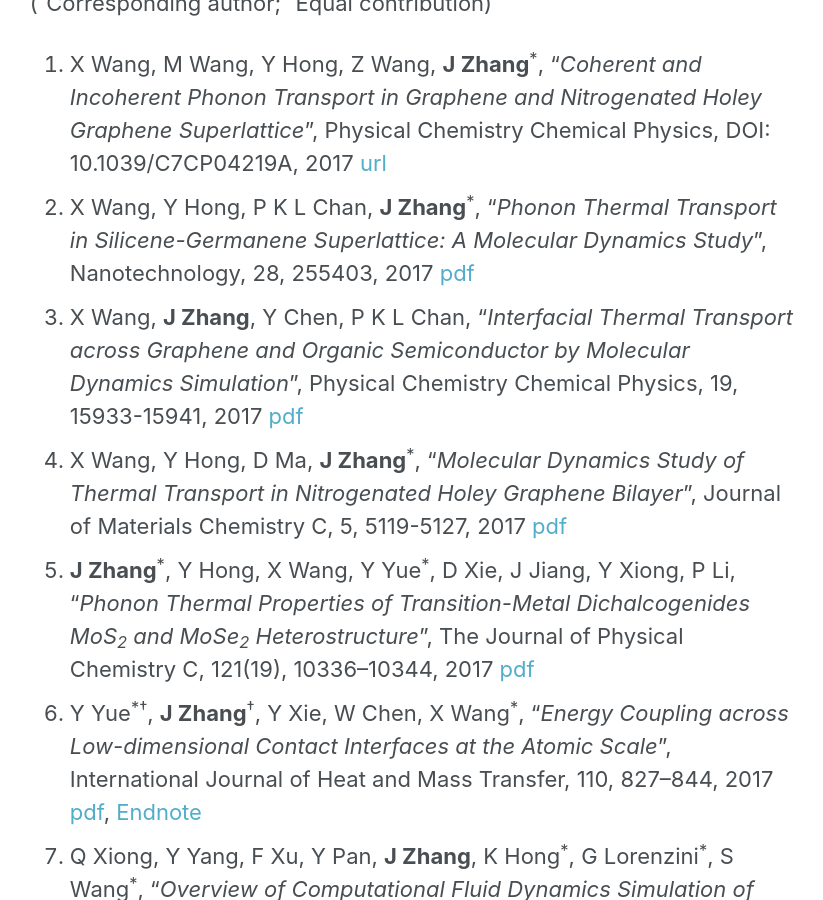
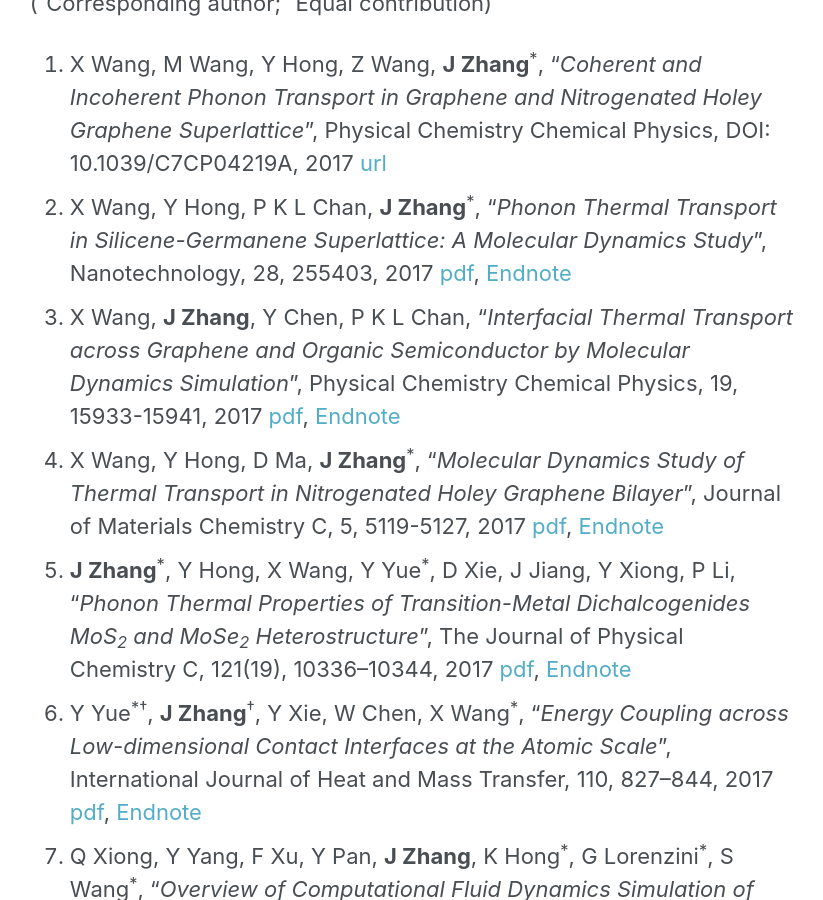
Before and after one commit to JingchaoZhang/JingchaoZhang.github.io, a Jekyll site: the page built from _pages/publications.md, in a window 1280 px wide and 900 px high, scrolled down 209 px. Shown: the whole window, without its empty margins (254-1077 px from the left). Built offline with Jekyll 4.4.1, drawn with Linux system fonts in a browser that asks for light colours.

Commit message:
Update publications.md

```diff
--- a/_pages/publications.md
+++ b/_pages/publications.md
@@ -8,10 +8,10 @@ author_profile: false
 (<sup>\*</sup>Corresponding author; <sup>†</sup>Equal contribution)
 
 1. X Wang, M Wang, Y Hong, Z Wang, **J Zhang**<sup>\*</sup>, "_Coherent and Incoherent Phonon Transport in Graphene and Nitrogenated Holey Graphene Superlattice_", Physical Chemistry Chemical Physics, DOI: 10.1039/C7CP04219A, 2017 [url](http://pubs.rsc.org/en/content/articlelanding/2017/cp/c7cp04219a#!divAbstract)
-1. X Wang, Y Hong, P K L Chan, **J Zhang**<sup>\*</sup>, "_Phonon Thermal Transport in Silicene-Germanene Superlattice: A Molecular Dynamics Study_", Nanotechnology, 28, 255403, 2017 [pdf](https://drive.google.com/file/d/0B3Yj4QkZpI-dWFZsdUFQei1GRjA/view?usp=sharing)
-1. X Wang, **J Zhang**, Y Chen, P K L Chan, "_Interfacial Thermal Transport across Graphene and Organic Semiconductor by Molecular Dynamics Simulation_", Physical Chemistry Chemical Physics, 19, 15933-15941, 2017 [pdf](https://drive.google.com/file/d/0B3Yj4QkZpI-dcE5WMFhwcF81cEE/view?usp=sharing)
-1. X Wang, Y Hong, D Ma, **J Zhang**<sup>\*</sup>, "_Molecular Dynamics Study of Thermal Transport in Nitrogenated Holey Graphene Bilayer_", Journal of Materials Chemistry C, 5, 5119-5127, 2017 [pdf](https://drive.google.com/file/d/0B3Yj4QkZpI-dS1RVdXlDRzJBMU0/view?usp=sharing)
-1. **J Zhang**<sup>\*</sup>, Y Hong, X Wang, Y Yue<sup>\*</sup>, D Xie, J Jiang, Y Xiong, P Li, "_Phonon Thermal Properties of Transition-Metal Dichalcogenides MoS<sub>2</sub> and MoSe<sub>2</sub> Heterostructure_", The Journal of Physical Chemistry C, 121(19), 10336–10344, 2017 [pdf](https://drive.google.com/file/d/0B3Yj4QkZpI-dSGYxSlRtLWxXRHc/view?usp=sharing)
+1. X Wang, Y Hong, P K L Chan, **J Zhang**<sup>\*</sup>, "_Phonon Thermal Transport in Silicene-Germanene Superlattice: A Molecular Dynamics Study_", Nanotechnology, 28, 255403, 2017 [pdf](https://drive.google.com/file/d/0B3Yj4QkZpI-dWFZsdUFQei1GRjA/view?usp=sharing), [Endnote](https://drive.google.com/uc?export=download&id=0B3Yj4QkZpI-dQm9Wd1Q4SjdSRUk)
+1. X Wang, **J Zhang**, Y Chen, P K L Chan, "_Interfacial Thermal Transport across Graphene and Organic Semiconductor by Molecular Dynamics Simulation_", Physical Chemistry Chemical Physics, 19, 15933-15941, 2017 [pdf](https://drive.google.com/file/d/0B3Yj4QkZpI-dcE5WMFhwcF81cEE/view?usp=sharing), [Endnote](https://drive.google.com/uc?export=download&id=0B3Yj4QkZpI-dNTFsMlpRbG82QVk)
+1. X Wang, Y Hong, D Ma, **J Zhang**<sup>\*</sup>, "_Molecular Dynamics Study of Thermal Transport in Nitrogenated Holey Graphene Bilayer_", Journal of Materials Chemistry C, 5, 5119-5127, 2017 [pdf](https://drive.google.com/file/d/0B3Yj4QkZpI-dS1RVdXlDRzJBMU0/view?usp=sharing), [Endnote](https://drive.google.com/uc?export=download&id=0B3Yj4QkZpI-dTUxLRWpfTTJvUWs)
+1. **J Zhang**<sup>\*</sup>, Y Hong, X Wang, Y Yue<sup>\*</sup>, D Xie, J Jiang, Y Xiong, P Li, "_Phonon Thermal Properties of Transition-Metal Dichalcogenides MoS<sub>2</sub> and MoSe<sub>2</sub> Heterostructure_", The Journal of Physical Chemistry C, 121(19), 10336–10344, 2017 [pdf](https://drive.google.com/file/d/0B3Yj4QkZpI-dSGYxSlRtLWxXRHc/view?usp=sharing), [Endnote](https://drive.google.com/uc?export=download&id=0B3Yj4QkZpI-db2VpTVVLaWNZeDA)
 1. Y Yue<sup>\*</sup><sup>†</sup>, **J Zhang**<sup>†</sup>, Y Xie, W Chen, X Wang<sup>\*</sup>, "_Energy Coupling across Low-dimensional Contact Interfaces at the Atomic Scale_", International Journal of Heat and Mass Transfer, 110, 827–844, 2017 [pdf](https://drive.google.com/file/d/0B3Yj4QkZpI-dbHZraTVJU016cDQ/view?usp=sharing), [Endnote](https://drive.google.com/uc?export=download&id=0B3Yj4QkZpI-dbFgzYi1BaWM2eDA)
 1. Q Xiong, Y Yang, F Xu, Y Pan, **J Zhang**, K Hong<sup>\*</sup>, G Lorenzini<sup>\*</sup>, S Wang<sup>\*</sup>, "_Overview of Computational Fluid Dynamics Simulation of Reactor-Scale Biomass Pyrolysis_", ACS Sustainable Chemistry & Engineering, 5(4), 2783–2798, 2017 [pdf](https://drive.google.com/file/d/0B3Yj4QkZpI-dTGVDZFdyRlhqaVE/view?usp=sharing), [Endnote](https://drive.google.com/uc?export=download&id=0B3Yj4QkZpI-dR3hqQ2puenpmcnM)
 1. X Wang, **J Zhang**, Y Chen<sup>\*</sup>, P Chan<sup>\*</sup>, "_Molecular dynamics study of thermal transport in dinaphtho[2,3-b:2',3'-f]thieno[3,2-b]thiophene (DNTT) organic semiconductor_", Nanoscale, 9, 2262-2271, 2017 [pdf](https://drive.google.com/file/d/0B3Yj4QkZpI-ddHJYWmpEeWVkZ1k/view?usp=sharing), [Endnote](https://drive.google.com/uc?export=download&id=0B3Yj4QkZpI-dTC1MNXl2a191OEU)
```
